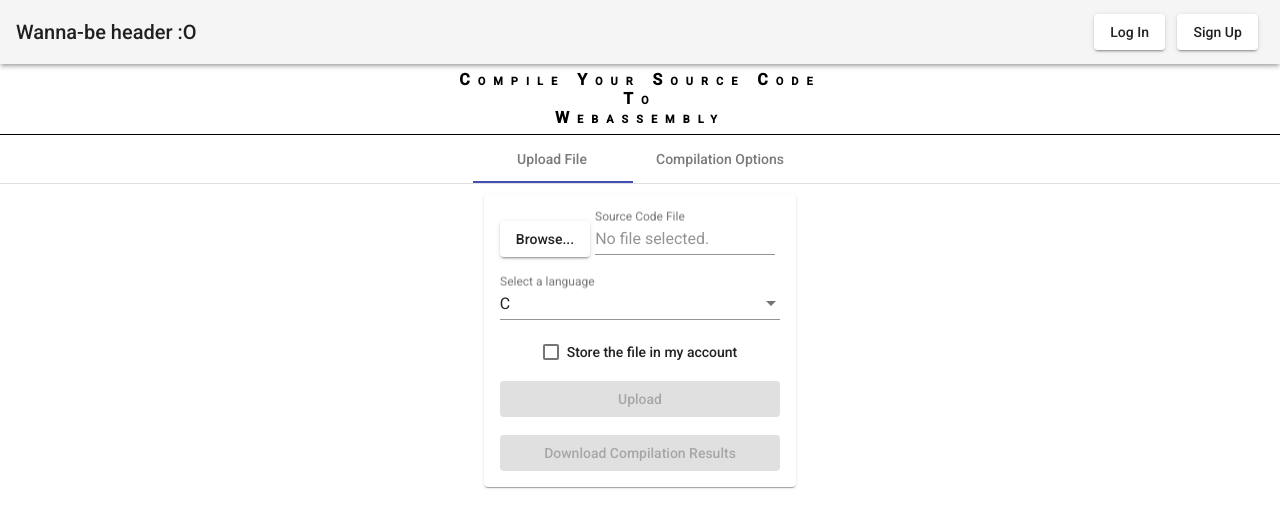
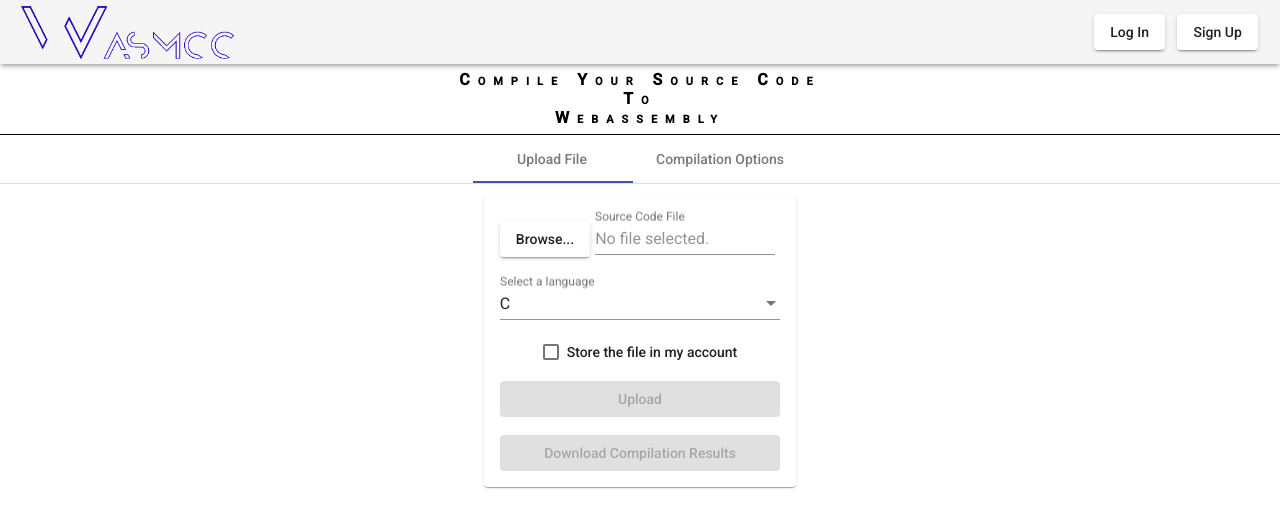
Before and after one commit to NikosGad/Webassembly_Compiler_Collection, an Angular app in the folder frontend/app-frontend/: page / in a window 1280 px wide. Shown: the top 528 px of the page. Built offline with nearby package versions, Linux system fonts and the light colour scheme.

Commit message:
Frontend: Add Wasmcc Logo

```diff
--- a/frontend/app-frontend/src/app/header/header.component.html
+++ b/frontend/app-frontend/src/app/header/header.component.html
@@ -1,5 +1,5 @@
 <mat-toolbar class="mat-elevation-z3" [ngSwitch]="isLoggedIn">
-    <span routerLink="/compile">Wanna-be header :O</span>
+    <img routerLink="/compile" style="object-fit: contain; height: 100%;" src="assets/images/wasmcc_logo_noslogan_tr.png">
 
     <span class="fill-remaining-space"></span>
 
```
Also changed, not shown: frontend/app-frontend/src/assets/images/wasmcc_logo_noslogan_tr.png (added).
